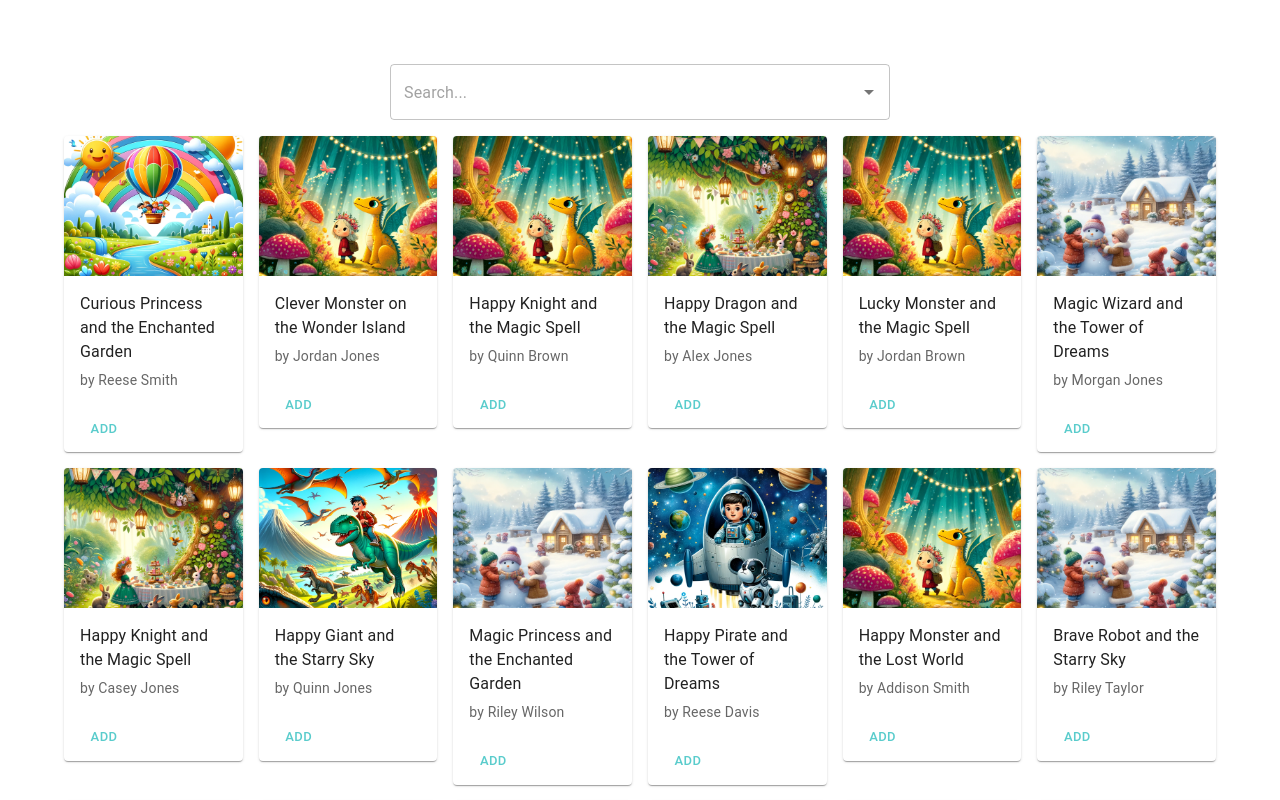
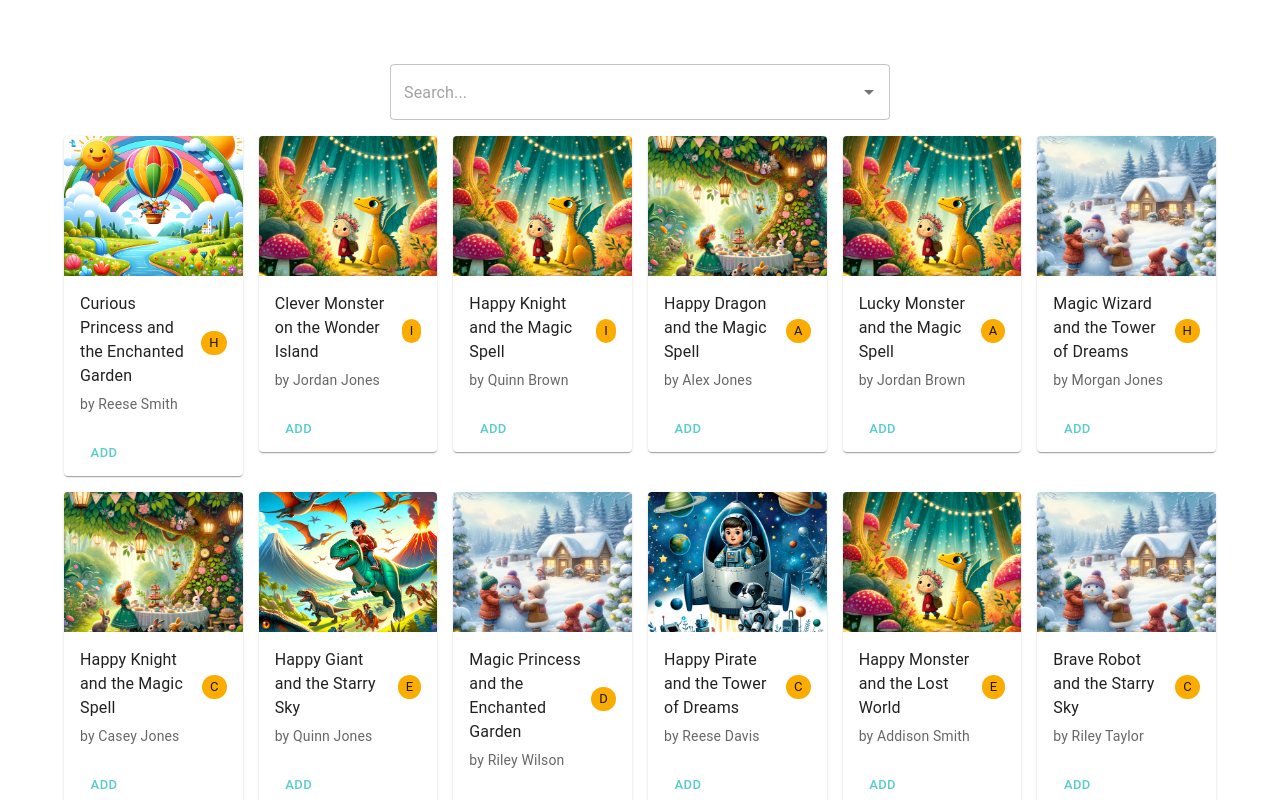
Before and after one commit to cyrilokidi/ello-fullstack-test, a Next.js app in the folder frontend/: page / in a window 1280 px wide. Shown: the top 800 px of the page. Built offline with nearby package versions, Linux system fonts and the light colour scheme.

Commit message:
Add reading level chip to book card

```diff
--- a/frontend/components/BookCard.tsx
+++ b/frontend/components/BookCard.tsx
@@ -1,4 +1,4 @@
-import { Button, Card, CardActions, CardContent, CardMedia, Typography } from "@mui/material"
+import { Box, Button, Card, CardActions, CardContent, CardMedia, Chip, Typography } from "@mui/material"
 import { IBook } from "../data"
 
 export interface IBookCardProps {
@@ -16,9 +16,19 @@ export const BookCard = (props: IBookCardProps): JSX.Element => {
         />
 
         <CardContent>
-            <Typography gutterBottom variant="body1" component="div">
-                {props.book.title}
-            </Typography>
+            <Box
+                sx={{
+                    display: 'flex',
+                    alignItems: 'center',
+                    gap: 0.5,
+                }}
+            >
+                <Typography gutterBottom variant="body1" component="div">
+                    {props.book.title}
+                </Typography>
+
+                <Chip color="secondary" size="small" label={props.book.readingLevel} />
+            </Box>
 
             <Typography variant="body2" color="text.secondary">
                 {`by ${props.book.author}`}
--- a/frontend/pages/_app.tsx
+++ b/frontend/pages/_app.tsx
@@ -14,7 +14,7 @@ export const theme = createTheme({
             main: "#5ACCCC",
         },
         secondary: {
-            main: "#CFFAFA",
+            main: "#FAAD00"
         }
     }
 });
```
